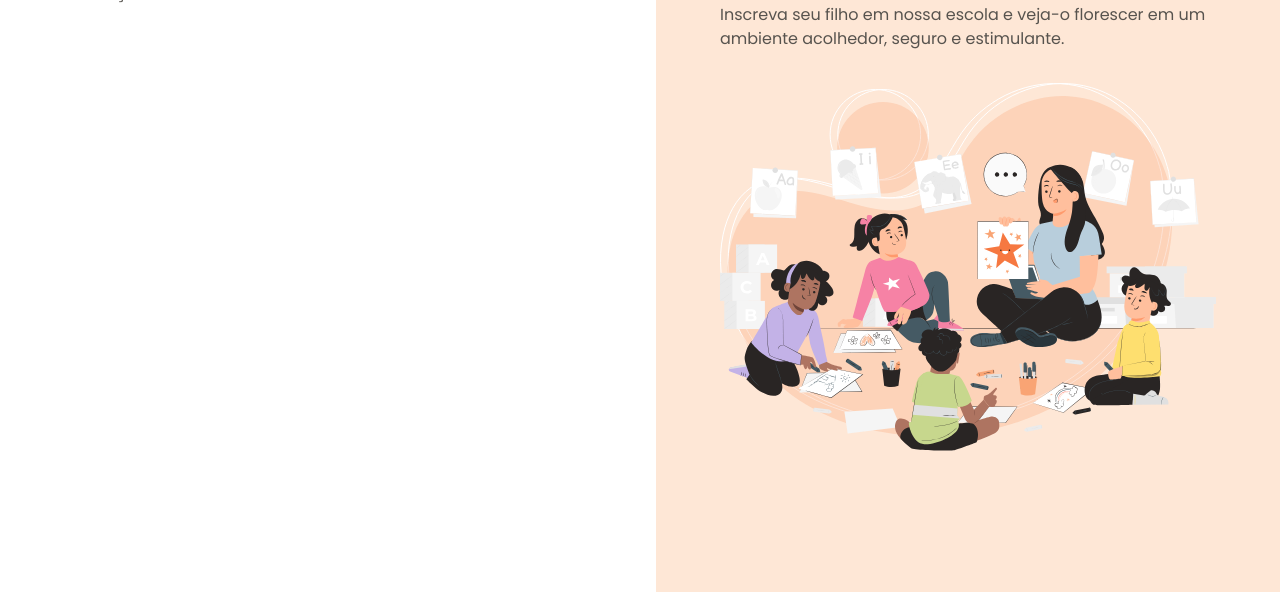
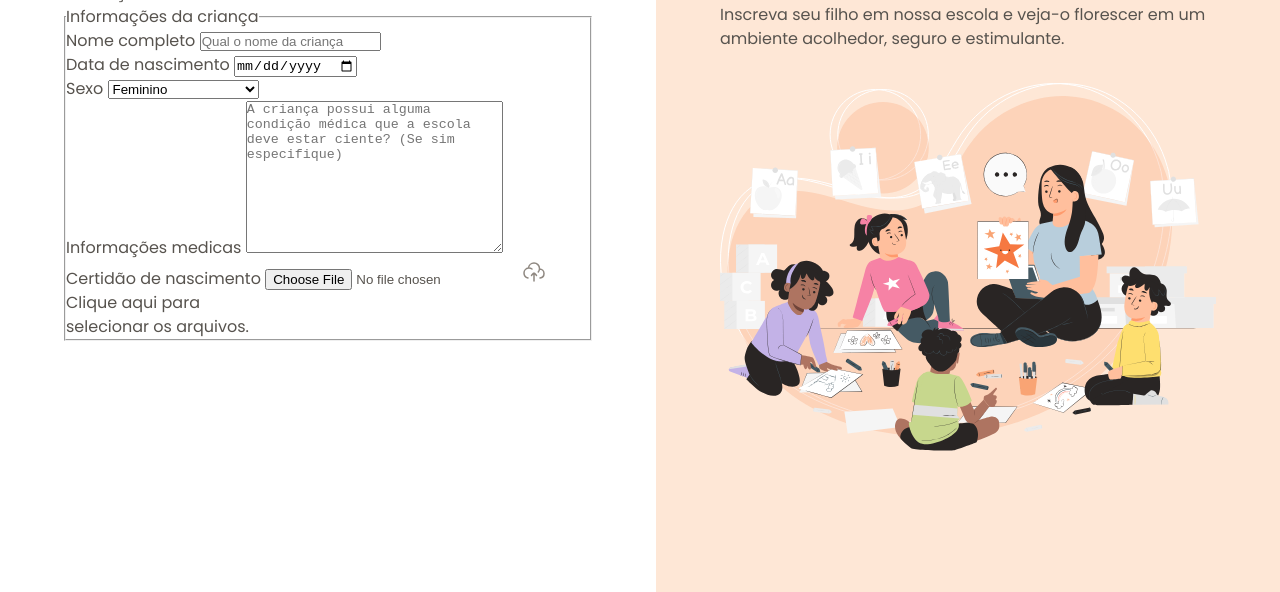
Before and after one commit to zateragalindo/projeto-formulario-matricula, a plain HTML site: page index.html in a window 1280 px wide. Shown: the part 208-800 px from the top of the page. Drawn offline with Linux system fonts and the light colour scheme.

Commit message:
Initial form

```diff
--- a/index.html
+++ b/index.html
@@ -1,47 +1,100 @@
 <!DOCTYPE html>
 <html lang="pt-br">
   <head>
-  <link rel="preconnect" href="https://fonts.googleapis.com">
-  <link rel="preconnect" href="https://fonts.gstatic.com" crossorigin>
-  <meta charset="UTF-8">
-  <meta name="viewport" content="width=device-width, initial-scale=1.0">
+    <link rel="preconnect" href="https://fonts.googleapis.com" />
+    <link rel="preconnect" href="https://fonts.gstatic.com" crossorigin />
+    <meta charset="UTF-8" />
+    <meta name="viewport" content="width=device-width, initial-scale=1.0" />
     <title>Estrelas do Amanhã</title>
 
-  <link rel="stylesheet" href="./styles/index.css" >
+    <link rel="stylesheet" href="./styles/index.css" />
 
-  <link href="https://fonts.googleapis.com/css2?family=Poppins:ital,wght@0,100;0,200;0,300;0,400;0,500;0,600;0,700;0,800;0,900;1,100;1,200;1,300;1,400;1,500;1,600;1,700;1,800;1,900&display=swap" rel="stylesheet">
-
+    <link
+      href="https://fonts.googleapis.com/css2?family=Poppins:ital,wght@0,100;0,200;0,300;0,400;0,500;0,600;0,700;0,800;0,900;1,100;1,200;1,300;1,400;1,500;1,600;1,700;1,800;1,900&display=swap"
+      rel="stylesheet"
+    />
   </head>
   <body>
-
     <div id="app">
       <main>
         <div class="main-container">
           <div class="back">
-          <img src="assets/icons/arrow-left-02.svg" alt="Icone para voltar">
+            <img src="assets/icons/arrow-left-02.svg" alt="Icone para voltar" />
             <span>Voltar</span>
           </div>
 
           <h1>Formulário de matrícula</h1>
           <p>
-          Preencha os dados abaixo para matricular seu filho na escola de educação infatil Estrelas do Amanhã.
+            Preencha os dados abaixo para matricular seu filho na escola de
+            educação infatil Estrelas do Amanhã.
           </p>
+
+          <form action="" method="post" enctype="multipart/form-data">
+            <fieldset class="child-info">
+              <legend>Informações da criança</legend>
+              <div class="input-wrapper">
+                <label for="fullname">Nome completo</label>
+                <input
+                  id="fullname"
+                  type="text"
+                  name="fullname"
+                  placeholder="Qual o nome da criança"
+                />
+              </div>
+
+              <div class="input-wrapper">
+                <label for="birth">Data de nascimento</label>
+                <input id="birth" type="date" name="birth" lang="pt-BR" />
+              </div>
+
+              <div class="select-wrapper">
+                <label for="gender">Sexo</label>
+                <select name="gender" id="gender">
+                  <option value="female">Feminino</option>
+                  <option value="male">Masculino</option>
+                  <option value="ma">Prefiro não responder</option>
+                </select>
+              </div>
+
+              <div class="textarea-wrapper">
+                <label for="medical-info">Informações medicas</label>
+                <textarea name="medical-info" id="medical-info" cols="30" rows="10" placeholder="A criança possui alguma condição médica que a escola deve estar ciente? (Se sim especifique)"></textarea>
+              </div>
+
+              <div class="droparea-wrapper">
+                <label for="">Certidão de nascimento</label>
+                <input type="file" id="birth-file" name="birth-file">
+
+                <img src="assets/icons/cloud-upload.svg" alt="Icone de upload">
+
+                <p>
+                  Clique aqui para <br>
+                  selecionar os arquivos.
+                </p>
+              </div>
+
+            </fieldset>
+          </form>
         </div>
       </main>
 
       <aside>
         <div class="aside-container">
           <header>
-          <img src="assets/logo.svg" alt="Logo Estrelas do Amanhã">
+            <img src="assets/logo.svg" alt="Logo Estrelas do Amanhã" />
             <h2>Porque cada momento de <span>aprendizado</span> conta</h2>
-          <p>Inscreva seu filho em nossa escola e veja-o florescer em um ambiente acolhedor, seguro e estimulante.</p>
+            <p>
+              Inscreva seu filho em nossa escola e veja-o florescer em um
+              ambiente acolhedor, seguro e estimulante.
+            </p>
           </header>
 
-        <img src="assets/Ilustrações.svg" alt="Imagem de uma professora com crianças aprendendo">
+          <img
+            src="assets/Ilustrações.svg"
+            alt="Imagem de uma professora com crianças aprendendo"
+          />
         </div>
       </aside>
     </div>
-
-
   </body>
 </html>
```
Lines whose indentation alone changed are shown as unchanged.
